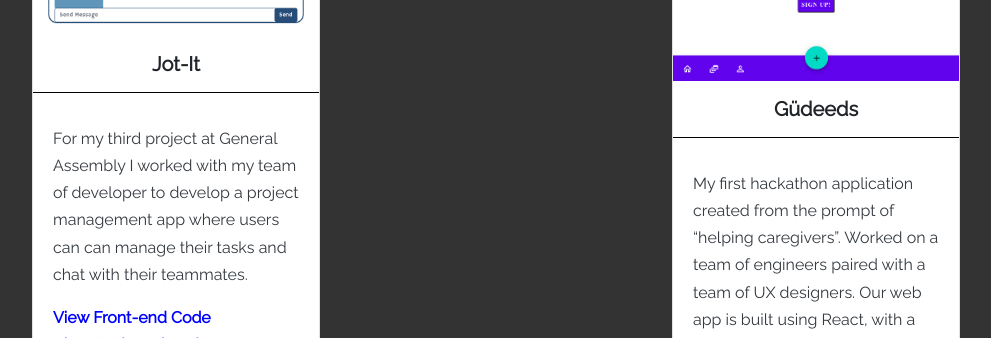
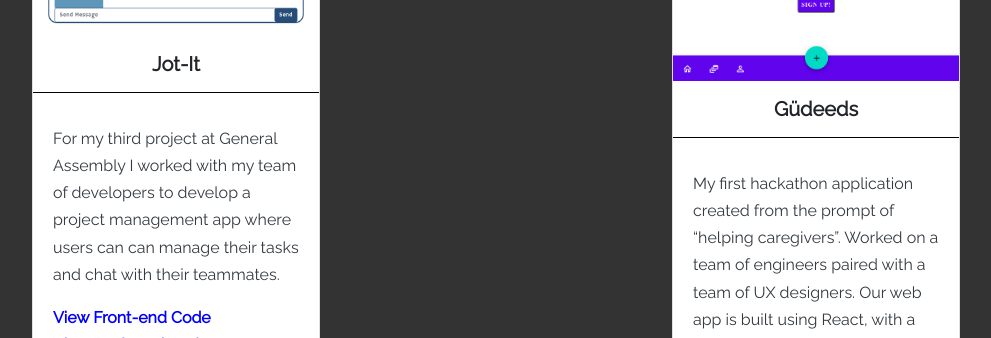
Before and after one commit to ryanmfoley/portfolio, a React (Create React App) app: page / in a window 1280 px wide. Shown: the part 2960-3298 px from the top of the page, without its empty margins (144-1135 px from the left). Built offline with nearby package versions, Linux system fonts and the light colour scheme; a web font is replaced by a local one.

Commit message:
Fix typo

```diff
--- a/src/components/Projects/Projects.js
+++ b/src/components/Projects/Projects.js
@@ -206,7 +206,7 @@ const Projects = () => (
 					<Card.Text>
 						<p className='text-dark'>
 							For my third project at General Assembly I worked with my team of
-							developer to develop a project management app where users can can
+							developers to develop a project management app where users can can
 							manage their tasks and chat with their teammates.
 						</p>
 						<a
```
